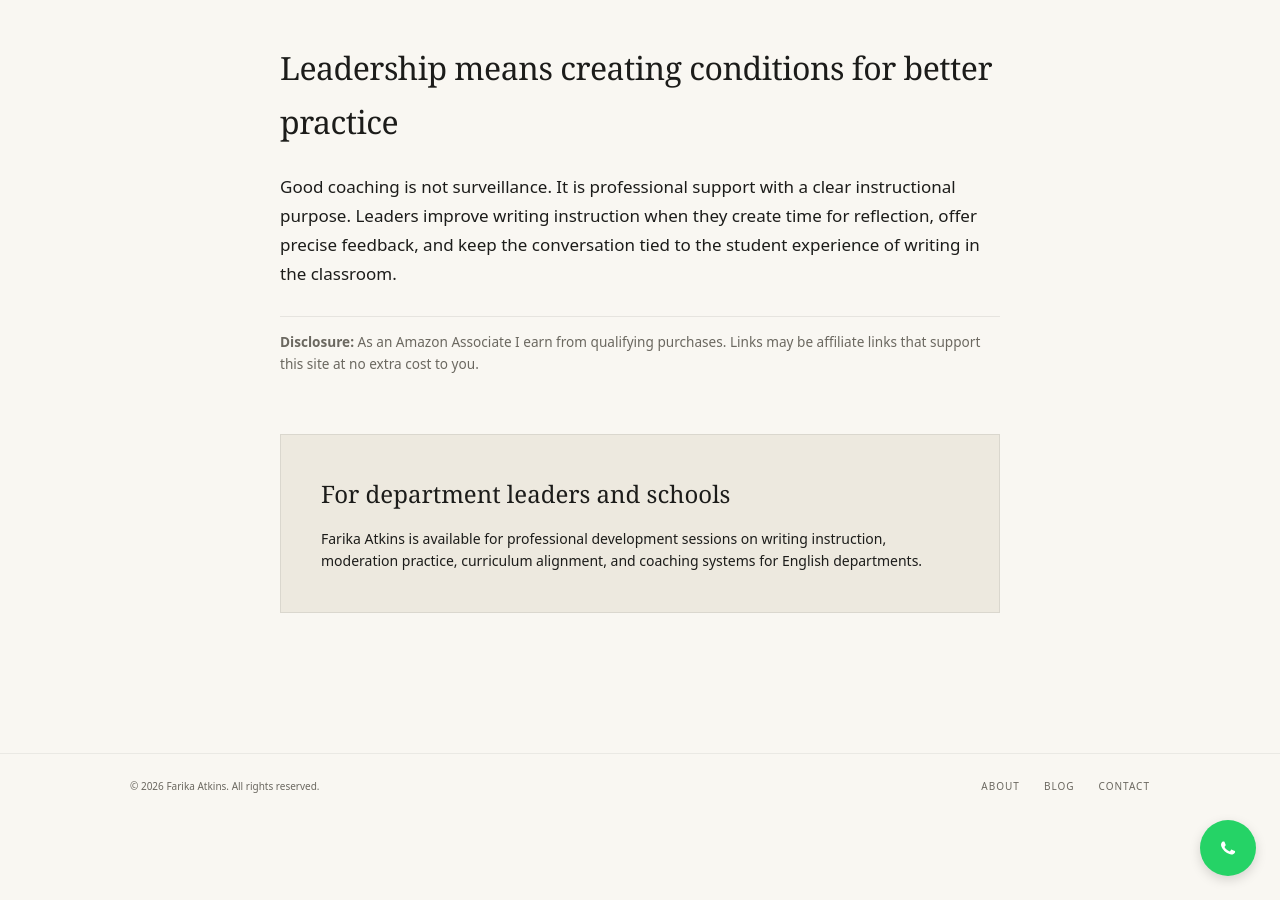
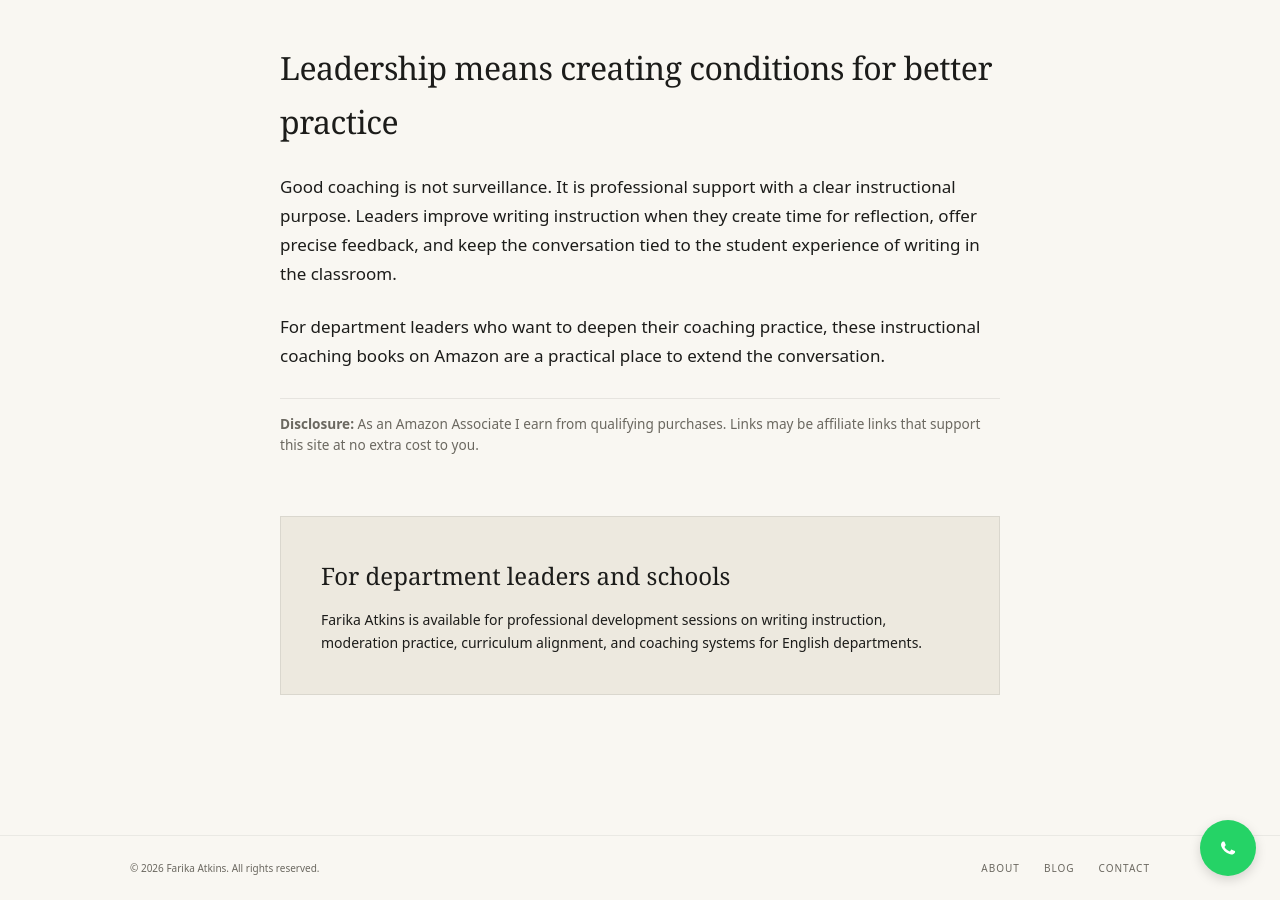
Before and after one commit to willylondon/farika-portfolio, a Jekyll site: the page built from _posts/2026-03-16-teacher-coaching-writing-instruction.md, in a window 1280 px wide and 900 px high, scrolled down 1997 px. Built offline with Jekyll 4.4.1, drawn with Linux system fonts in a browser that asks for light colours.

Commit message:
feat: add Amazon affiliate links to Farika educational posts
- improve-student-writing: writing instruction books link in PD section
- teacher-coaching-writing: instructional coaching books link at end

Co-Authored-By: Claude Sonnet 4.6 <noreply@anthropic.com>

```diff
--- a/_posts/2026-03-16-teacher-coaching-writing-instruction.md
+++ b/_posts/2026-03-16-teacher-coaching-writing-instruction.md
@@ -38,3 +38,5 @@ Coaching can help departments reach that consistency without flattening professi
 ## Leadership means creating conditions for better practice
 
 Good coaching is not surveillance. It is professional support with a clear instructional purpose. Leaders improve writing instruction when they create time for reflection, offer precise feedback, and keep the conversation tied to the student experience of writing in the classroom.
+
+For department leaders who want to deepen their coaching practice, these [instructional coaching books on Amazon](https://www.amazon.com/s?k=instructional+coaching+books+teachers&tag=lifestylehike-20) are a practical place to extend the conversation.
```
Also changed, not shown: _posts/2026-03-23-improve-student-writing-across-subjects.md (+2 -0 lines).
